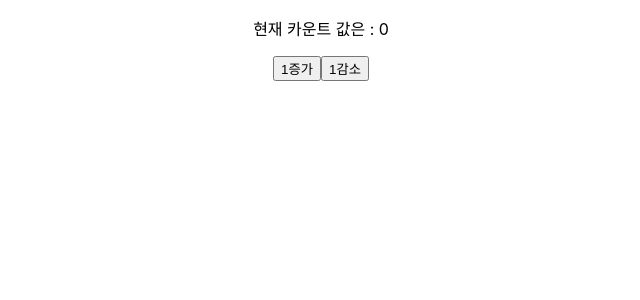
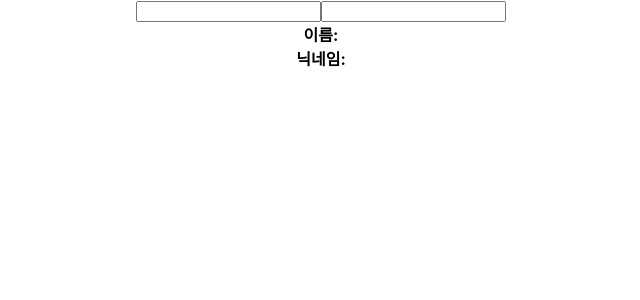
Before and after one commit to osh8242/hooks-tutorial, a React (Create React App) app: page / in a window 1280 px wide. Shown: the top 300 px of the page, without its empty margins (319-959 px from the left). Built offline with nearby package versions, Linux system fonts and the light colour scheme.

Commit message:
230717 과제시작

```diff
--- a/src/App.js
+++ b/src/App.js
@@ -1,10 +1,10 @@
 import './App.css';
-import CounterCP from './CounterCP';
+import Info from './Info';
 
 function App() {
   return (
     <div className="App">
-      <CounterCP></CounterCP>
+      <Info></Info>
     </div>
   );
 }
--- a/src/CounterCP.js
+++ /dev/null
@@ -1,33 +0,0 @@
-import React, { useReducer } from 'react';
-
-function model(state, action) {
-  switch (action.cmd) {
-    case 'incValue':
-      return { value: state.value + 1 };
-    case 'decValue':
-      return { value: state.value - 1 };
-    default:
-  }
-}
-
-const CounterCP = () => {
-  const [state, dispatch] = useReducer(model, { value: 0 });
-
-  const incValue = () => {
-    dispatch({ cmd: 'incValue' });
-  };
-
-  const decValue = () => {
-    dispatch({ cmd: 'decValue' });
-  };
-
-  return (
-    <div>
-      <p>현재 카운트 값은 : {state.value}</p>
-      <button onClick={incValue}>1증가</button>
-      <button onClick={decValue}>1감소</button>
-    </div>
-  );
-};
-
-export default CounterCP;
--- /dev/null
+++ b/src/Info.js
@@ -0,0 +1,90 @@
+import React from 'react';
+import useModel from './useModel';
+
+// //action -> e.target
+// const reducer = (state, action) => {
+//   //    let key = action.type; //name, nickname
+//   //   switch (action.type) {
+//   //     case 'name':
+//   //         return { ...state, [key]: action.value };
+//   // //        return { ...state, name: action.value };
+//   //     case 'nickname':
+//   //       return { ...state, [key]: action.value };
+//   // //        return { ...state, nickname: action.value };
+//   // default:
+//   //       return state;
+//   //   }
+//   //action.name => name, nickname
+//   //action.type => text
+//   //action.value => 값
+//   return { ...state, [action.name]: action.value };
+//   //{name;"", nickname:""}
+// };
+
+// const useModel = (initState) => {
+//   const [state, dispatch] = useReducer(reducer, initState);
+
+//   //data 변경에 대한 이벤트 핸들러
+//   //데이터 변경 함수
+//   //e.target.name, e.target.value
+//   const onChange = (e) => {
+//     dispatch(e.target);
+//   };
+
+//   return [state, onChange];
+// };
+
+const Info = () => {
+  //색인 배열로 사용할 때
+  //const [state, onChange, bbb] = useModel({ name: '', nickname: '' }); //정상
+  //const [onChange, state] = useModel({ name: '', nickname: '' }); //오류
+  //연관 배열로 사용할 때
+  const { state, onChange } = useModel({ name: '', nickname: '' }); //정상
+  //const { onChange, state } = useModel({ name: '', nickname: '' });//정상
+  const model = useModel({ name: '', nickname: '' }); //정상
+
+  //   const onChangeName = (e) => {
+  //     //e.target.name = name
+  //     dispatch({ type: e.target.name, value: e.target.value });
+  //   };
+
+  //   const onChangeNickname = (e) => {
+  //     //e.target.name = nickname
+  //     //dispatch({ type: 'name', value: e.target.value });
+  //     dispatch({ type: e.target.name, value: e.target.value });
+  //   };
+
+  //   const onChange = (e) => {
+  //     //e.target.name = nickname
+  //     //dispatch({ type: 'name', value: e.target.value });
+  //     //dispatch({ type: e.target.name, value: e.target.value });
+  //     dispatch(e.target);
+  //   };
+  return (
+    <div>
+      <div>
+        <input
+          type="text"
+          name="name"
+          value={model.state.name}
+          onChange={model.onChange}
+        />
+        <input
+          type="text"
+          name="nickname"
+          value={model.state.nickname}
+          onChange={model.onChange}
+        />
+      </div>
+      <div>
+        <b>이름:</b>
+        {state.name}
+      </div>
+      <div>
+        <b>닉네임:</b>
+        {state.nickname}
+      </div>
+    </div>
+  );
+};
+export default Info;
--- /dev/null
+++ b/src/useModel.js
@@ -0,0 +1,26 @@
+import { useReducer } from 'react';
+
+const reducer = (state, action) => {
+  return { ...state, [action.name]: action.value };
+};
+
+const useModel = (initState) => {
+  const [state, dispatch] = useReducer(reducer, initState);
+
+  const onChange = (e) => {
+    dispatch(e.target);
+  };
+  const onUpdate = (e) => {
+    dispatch(e.target);
+  };
+
+  //  return [state, onChange]; //색인 배열
+  return {
+    //연관 배열
+    onChange,
+    state,
+    onUpdate,
+  };
+};
+
+export default useModel;
```
Also changed, not shown: src/AverageModel.js (added, +27 -0 lines).
